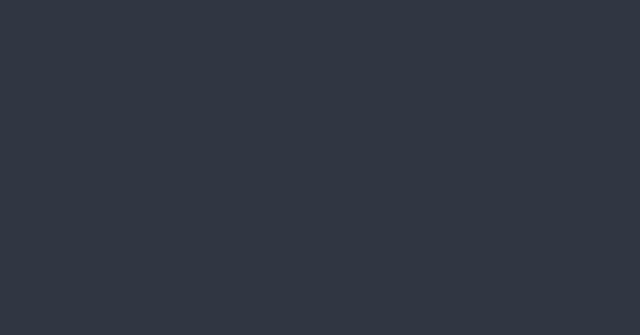
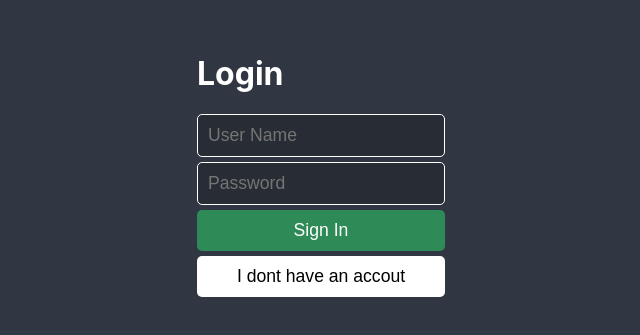
Before and after one commit to josemanuelperez91/wallakeep-redux, a React (Create React App) app: page / in a window 1280 px wide. Shown: the part 233-568 px from the top of the page, without its empty margins (319-959 px from the left). Built offline with nearby package versions, Linux system fonts and the light colour scheme.

Commit message:
final con /

```diff
--- a/package.json
+++ b/package.json
@@ -21,6 +21,7 @@
     "test": "react-scripts test",
     "eject": "react-scripts eject"
   },
+  "homepage": ".",
   "eslintConfig": {
     "extends": "react-app"
   },
--- a/src/components/app/App.js
+++ b/src/components/app/App.js
@@ -24,6 +24,7 @@ function App({ store }) {
             <AuthRoute path="/detail/:ID" component={Detail} />
             <AuthRoute path="/update/:ID" component={Update} />
             <AuthRoute path="/create" component={Create} />
+            <Route path="/" component={Login} />
           </Switch>
         </div>
       </Router>
```
